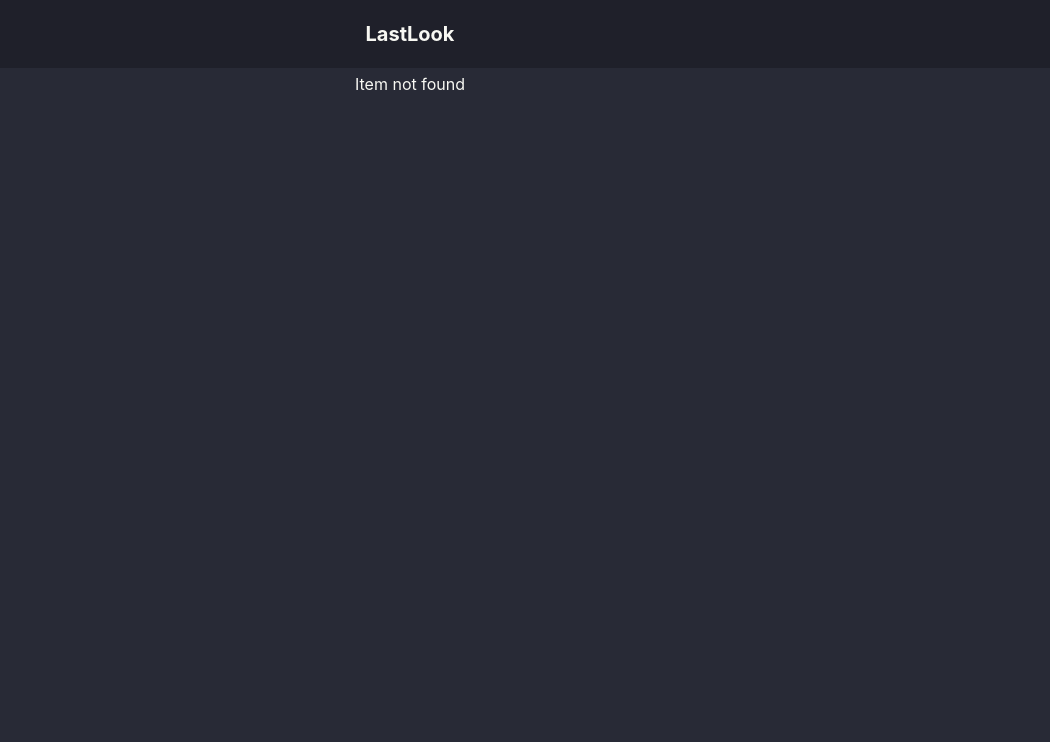
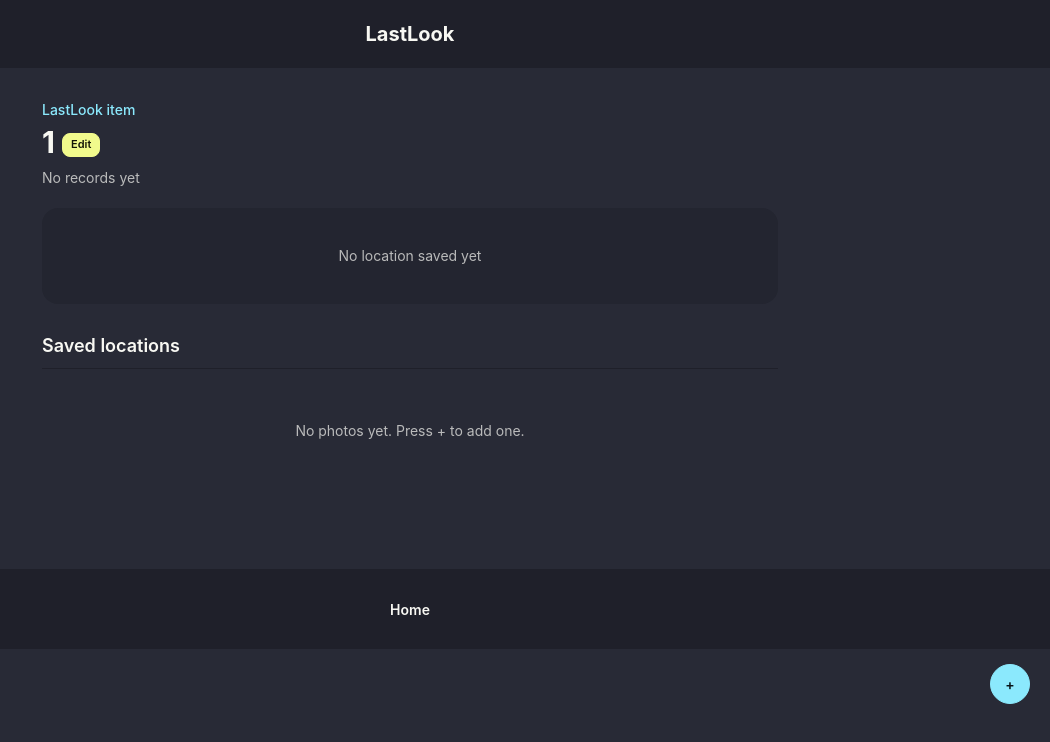
Before and after one commit to arnavtilak/cac, a React (Vite) app: page /item/1 in a window 1280 px wide. Before the commit this address had no page. Shown: the top 742 px of the page, without its empty margins (230-1280 px from the left). Built offline with nearby package versions, Linux system fonts and the light colour scheme.

Commit message:
camera, map, location

```diff
--- a/src/data.js
+++ b/src/data.js
@@ -8,8 +8,18 @@
 
 const STORAGE_KEY = "lastlook-items";
 
+// Each photo is stored as { src, location: { lat, lng, accuracy } | null, timestamp }.
+// Older records stored photos as plain URL strings, so convert those on read.
+function normalizeItem(item) {
+    return {
+        ...item,
+        img: (item.img ?? []).map((img) => (typeof img === "string" ? { src: img } : img)),
+        date: new Date(item.date),
+    };
+}
+
 function getInitialItems() {
-    return ITEMS.map((item) => ({ ...item, date: new Date(item.date) }));
+    return ITEMS.map(normalizeItem);
 }
 
 export function getItems() {
@@ -21,7 +31,7 @@
     try {
         const items = JSON.parse(storedItems);
         return Array.isArray(items)
-            ? items.map((item) => ({ ...item, date: new Date(item.date) }))
+            ? items.map(normalizeItem)
             : getInitialItems();
     } catch {
         return getInitialItems();
@@ -34,7 +44,7 @@
 }
 
 export function addItem(item) {
-    return saveItems([...getItems(), item]);
+    return saveItems([...getItems(), normalizeItem(item)]);
 }
 
 export function updateItem(name, updates) {
--- /dev/null
+++ b/src/location.js
@@ -0,0 +1,19 @@
+// Resolves to { lat, lng, accuracy }, or null if location is unavailable or denied.
+export function getCurrentLocation() {
+    return new Promise((resolve) => {
+        if (!navigator.geolocation) {
+            resolve(null);
+            return;
+        }
+
+        navigator.geolocation.getCurrentPosition(
+            (position) => resolve({
+                lat: position.coords.latitude,
+                lng: position.coords.longitude,
+                accuracy: position.coords.accuracy,
+            }),
+            () => resolve(null),
+            { enableHighAccuracy: true, timeout: 10000, maximumAge: 60000 },
+        );
+    });
+}
--- a/src/pages/home2.jsx
+++ b/src/pages/home2.jsx
@@ -16,7 +16,7 @@
 
         <div className="grid grid-cols-4 gap-4">
             {
-                KEYS.map((key) => (<Link key={key.name} to={`/item/Goggles`}>
+                KEYS.map((key) => (<Link key={key.name} to={`/item/${key.name}`}>
                     <div>{key.icon} {key.name}</div>
                 </Link>))
             }
--- a/src/pages/item.jsx
+++ b/src/pages/item.jsx
@@ -1,19 +1,54 @@
 import { useRef, useState } from "react";
-import { Link, useParams } from "react-router";
-import { getItems, updateItem } from "../data";
+import { Link, useNavigate, useParams } from "react-router";
+import { addItem, getItems, updateItem } from "../data";
 import { photoToDataUrl } from "../image";
+import { getCurrentLocation } from "../location";
 
 export default function ItemPage() {
     const { v } = useParams();
-    const [item, setItem] = useState(() => getItems().find((i) => i.name === v));
+    // key resets the page state when the URL changes (e.g. after renaming)
+    return <ItemView key={v} v={v} />;
+}
+
+function ItemView({ v }) {
+    const navigate = useNavigate();
+    // items with no saved record yet start out empty so photos can still be added
+    const [item, setItem] = useState(
+        () => getItems().find((i) => i.name === v) ?? { name: v, img: [], date: null }
+    );
     const [imageUrl, setImageUrl] = useState("");
     const [selectedPhoto, setSelectedPhoto] = useState(null);
     const [imageError, setImageError] = useState("");
+    const [cameraError, setCameraError] = useState("");
     const [isAddingImage, setIsAddingImage] = useState(false);
     const [imageIndexToDelete, setImageIndexToDelete] = useState(null);
-    const [newName, setNewName] = useState(item?.name ?? "");
+    const [newName, setNewName] = useState(item.name);
     const photoInput = useRef(null);
+    const cameraInput = useRef(null);
     const deleteImageDialog = useRef(null);
+
+    // photos are stored newest first, so this is the most recent stored position
+    const lastLocation = item.img.find((img) => img.location)?.location;
+
+    async function saveImage(source) {
+        const [src, location] = await Promise.all([
+            typeof source === "string" ? source : photoToDataUrl(source),
+            getCurrentLocation(),
+        ]);
+        const timestamp = new Date();
+        const updates = {
+            img: [{ src, location, timestamp: timestamp.toISOString() }, ...item.img],
+            date: timestamp,
+        };
+
+        let updatedItem = updateItem(v, updates);
+        if (!updatedItem) {
+            // first record for this item
+            updatedItem = { name: v, ...updates };
+            addItem(updatedItem);
+        }
+        setItem(updatedItem);
+    }
 
     async function addImage(event) {
         event.preventDefault();
@@ -30,16 +65,7 @@
 
         setIsAddingImage(true);
         try {
-            const newImage = selectedPhoto
-                ? await photoToDataUrl(selectedPhoto)
-                : imageUrl.trim();
-            const updatedItem = updateItem(v, {
-                img: [newImage, ...item.img],
-                date: new Date(),
-            });
-            if (updatedItem) {
-                setItem(updatedItem);
-            }
+            await saveImage(selectedPhoto ?? imageUrl.trim());
             setImageUrl("");
             setSelectedPhoto(null);
             setImageError("");
@@ -54,11 +80,43 @@
         }
     }
 
+    async function addCameraPhoto(event) {
+        const photo = event.target.files?.[0];
+        event.target.value = "";
+        if (!photo) {
+            return;
+        }
+
+        setCameraError("");
+        setIsAddingImage(true);
+        try {
+            await saveImage(photo);
+        } catch {
+            setCameraError("Could not save this photo. Try again.");
+        } finally {
+            setIsAddingImage(false);
+        }
+    }
+
+    function openAddImage() {
+        // on phones, go straight to the camera; otherwise show the upload dialog
+        const isPhone = window.matchMedia("(pointer: coarse)").matches;
+        if (isPhone && cameraInput.current) {
+            cameraInput.current.click();
+        } else {
+            document.getElementById("my_modal_2").showModal();
+        }
+    }
+
     function handleEditName(ev) {
         ev.preventDefault();
-        const updatedItem = updateItem(v, { name: newName });
-        setItem(updatedItem);
+        const name = newName.trim();
+        if (!name) {
+            return;
+        }
+        updateItem(v, { name });
         document.getElementById("my_modal_3")?.close();
+        navigate(`/item/${name}`, { replace: true });
     }
 
     function confirmDeleteImage() {
@@ -76,24 +134,15 @@
         deleteImageDialog.current?.close();
     }
 
-    if (!item) {
-        return (
-            <div className="flex-grow flex flex-col items-center">
-                <div className="m-1">Item not found</div>
-            </div>
-        );
-    }
-
 
     return (
         <div className="flex-grow flex flex-col items-center relative">
-            <div>
-                <iframe src="https://www.google.com/maps/embed?pb=!1m14!1m12!1m3!1d26555.860112968556!2d-117.76819199999998!3d33.69646135!2m3!1f0!2f0!3f0!3m2!1i1024!2i768!4f13.1!5e0!3m2!1sen!2sus!4v1792031729705!5m2!1sen!2sus" width="600" height="450" style={{ border: 0 }} allowFullScreen="" loading="lazy" referrerPolicy="strict-origin-when-cross-origin"></iframe>
-            </div>
             <header className="w-full max-w-3xl px-4 pt-8 pb-5">
                 <p className="text-sm font-medium text-info">LastLook item</p>
                 <h1 className="mt-1 text-3xl font-bold">{item.name} <button onClick={() => document.getElementById('my_modal_3').showModal()} className="btn btn-warning btn-xs">Edit</button></h1>
                 <p className="mt-2 text-sm text-base-content/70">
+                    {item.date ? (
+                        <>
                             Last seen{" "}
                             <time className="font-medium text-base-content">
                                 {item.date.toLocaleDateString(undefined, {
@@ -102,19 +151,52 @@
                                     year: "numeric",
                                 })}
                             </time>
+                        </>
+                    ) : (
+                        "No records yet"
+                    )}
                 </p>
+                <div className="mt-5">
+                    {lastLocation ? (
+                        <iframe
+                            title={`Map of where ${item.name} was last seen`}
+                            src={`https://maps.google.com/maps?q=${lastLocation.lat},${lastLocation.lng}&z=17&output=embed`}
+                            className="h-72 w-full rounded-box"
+                            style={{ border: 0 }}
+                            loading="lazy"
+                            referrerPolicy="strict-origin-when-cross-origin"
+                        ></iframe>
+                    ) : (
+                        <div className="flex h-24 w-full items-center justify-center rounded-box bg-base-200 text-sm text-base-content/70">
+                            No location saved yet
+                        </div>
+                    )}
+                </div>
+                {cameraError && <p role="alert" className="mt-3 text-sm text-error">{cameraError}</p>}
                 <h2 className="mt-7 border-b border-base-300 pb-2 text-lg font-semibold">
                     Saved locations
                 </h2>
             </header>
-            <ul className="flex w-full max-w-3xl flex-col gap-4 px-4">
+            <ul className="flex w-full max-w-3xl flex-col gap-4 px-4 pb-24">
+                {item.img.length === 0 && (
+                    <li className="py-8 text-center text-sm text-base-content/70">
+                        No photos yet. Press + to add one.
+                    </li>
+                )}
                 {item.img.map((img, index) => (
-                    <li key={`${img}-${index}`} className="relative w-full">
+                    <li key={`${img.src}-${index}`} className="relative w-full">
                         <img
-                            src={img}
+                            src={img.src}
                             alt={`${item.name}, saved location ${index + 1}`}
                             className="max-h-[32rem] w-full bg-base-200 object-contain"
                         />
+                        <p className="mt-1 text-xs text-base-content/70">
+                            {img.timestamp ? new Date(img.timestamp).toLocaleString() : "Unknown time"}
+                            {" · "}
+                            {img.location
+                                ? `${img.location.lat.toFixed(5)}, ${img.location.lng.toFixed(5)}`
+                                : "No location"}
+                        </p>
                         <button
                             type="button"
                             className="btn btn-error btn-sm absolute right-3 top-3"
@@ -130,9 +212,18 @@
                     </li>
                 ))}
             </ul>
-            <button className="btn btn-info btn-circle absolute bottom-8 right-5" onClick={() => document.getElementById('my_modal_2').showModal()}>
-                +
+            <button className="btn btn-info btn-circle absolute bottom-24 right-5" onClick={openAddImage} disabled={isAddingImage}>
+                {isAddingImage ? <span className="loading loading-spinner loading-sm"></span> : "+"}
             </button>
+            {/* capture opens the camera on phones; browsers without one fall back to a file picker */}
+            <input
+                ref={cameraInput}
+                type="file"
+                accept="image/*"
+                capture="environment"
+                className="hidden"
+                onChange={addCameraPhoto}
+            />
             {/* Open the modal using document.getElementById('ID').showModal() method */}
             <dialog
                 id="my_modal_2"
@@ -213,7 +304,7 @@
                 id="my_modal_3"
                 className="modal"
                 onClose={() => {
-                    setNewName("");
+                    setNewName(item.name);
                 }}
             >
                 <div className="modal-box">
```
Also changed, not shown: src/Layout.jsx (+13 -12 lines), src/pages/home.jsx (+55 -21 lines). Lines whose indentation alone changed are shown as unchanged.
